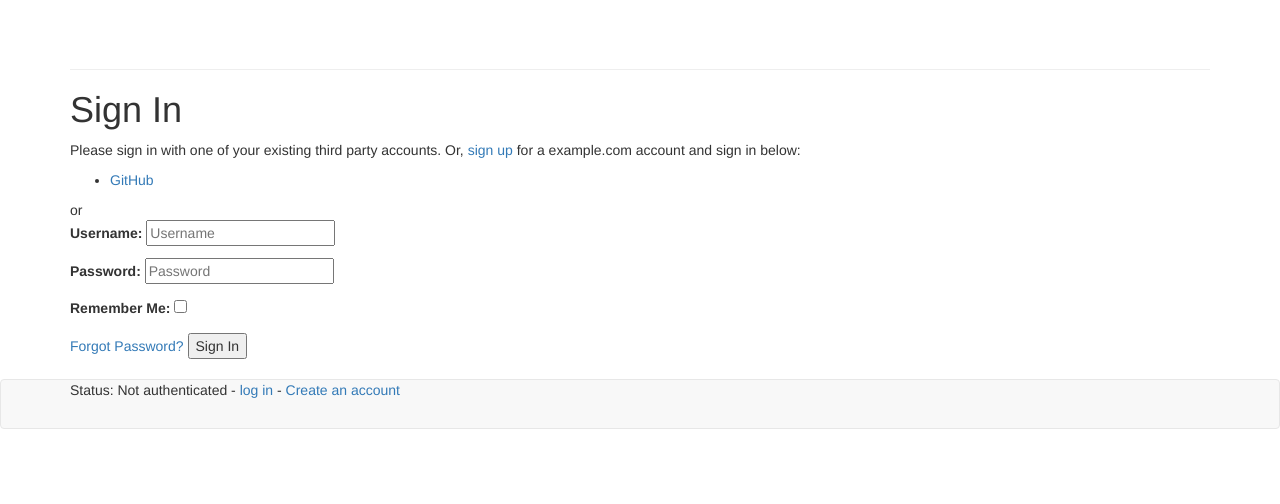
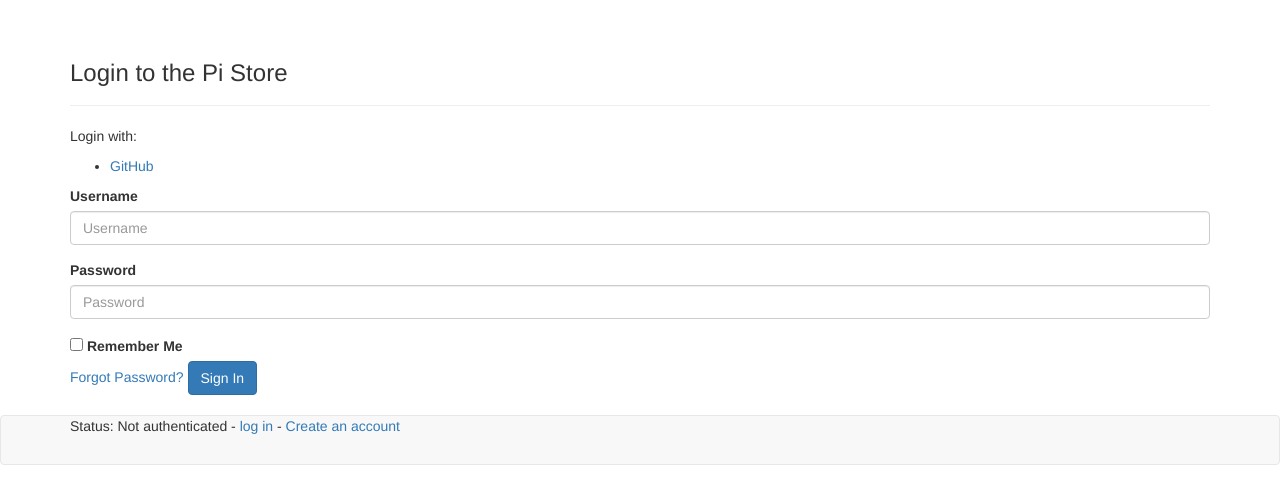
Before and after one commit to LinusS1/pi-store, a Django app: page /accounts/login/ in a window 1280 px wide. Shown: the part 51-555 px from the top of the page. Run offline with Django 3.2, Linux system fonts and the light colour scheme; some libraries are stand-ins or nearby versions.

Commit message:
Styled the account app

```diff
--- a/store/accounts/templates/account/email/email_confirmation_message.txt
+++ b/store/accounts/templates/account/email/email_confirmation_message.txt
@@ -1,8 +1,8 @@
-{% load account %}{% user_display user as user_display %}{% load i18n %}{% autoescape off %}{% blocktrans with site_name=current_site.name site_domain=current_site.domain %}Hello from {{ site_name }}!
+{% load account %}{% user_display user as user_display %}{% load i18n %}{% autoescape off %}{% blocktrans with site_name=current_site.name site_domain=current_site.domain %}Hello from the Pi Store!
 
 You're receiving this e-mail because user {{ user_display }} has given yours as an e-mail address to connect their account.
 
 To confirm this is correct, go to {{ activate_url }}
 {% endblocktrans %}{% endautoescape %}
-{% blocktrans with site_name=current_site.name site_domain=current_site.domain %}Thank you from {{ site_name }}!
+{% blocktrans with site_name=current_site.name site_domain=current_site.domain %}Thank you from the Pi Store!
 {{ site_domain }}{% endblocktrans %}
--- a/store/accounts/templates/account/email/email_confirmation_subject.txt
+++ b/store/accounts/templates/account/email/email_confirmation_subject.txt
@@ -1,4 +1,4 @@
 {% load i18n %}
 {% autoescape off %}
-{% blocktrans %}Please Confirm Your E-mail Address for Pi Store{% endblocktrans %}
+{% blocktrans %}[Pi Store] Please Confirm Your E-mail Address{% endblocktrans %}
 {% endautoescape %}
--- a/store/accounts/templates/account/email/password_reset_key_message.txt
+++ b/store/accounts/templates/account/email/password_reset_key_message.txt
@@ -1,4 +1,4 @@
-{% load i18n %}{% blocktrans with site_name=current_site.name site_domain=current_site.domain %}Hello from {{ site_name }}!
+{% load i18n %}{% blocktrans with site_name=current_site.name site_domain=current_site.domain %}Hello from the Pi Store!
 
 You're receiving this e-mail because you or someone else has requested a password for your user account.
 It can be safely ignored if you did not request a password reset. Click the link below to reset your password.{% endblocktrans %}
@@ -7,5 +7,5 @@
 
 {% if username %}{% blocktrans %}In case you forgot, your username is {{ username }}.{% endblocktrans %}
 
-{% endif %}{% blocktrans with site_name=current_site.name site_domain=current_site.domain %}Thank you for using {{ site_name }}!
+{% endif %}{% blocktrans with site_name=current_site.name site_domain=current_site.domain %}Thank you for using the Pi Store!
 {{ site_domain }}{% endblocktrans %}
--- a/store/accounts/templates/account/email/password_reset_key_subject.txt
+++ b/store/accounts/templates/account/email/password_reset_key_subject.txt
@@ -1,4 +1,4 @@
 {% load i18n %}
 {% autoescape off %}
-{% blocktrans %}Password Reset E-mail{% endblocktrans %}
+{% blocktrans %}[Pi Store] Password Reset E-mail{% endblocktrans %}
 {% endautoescape %}
--- a/store/accounts/templates/account/login.html
+++ b/store/accounts/templates/account/login.html
@@ -1,46 +1,46 @@
-{% extends "account/base.html" %}
+{% extends "downloadapp/base.html" %}
 
 {% load i18n %}
 {% load account socialaccount %}
+{% load bootstrap3 %}
 
-{% block head_title %}{% trans "Sign In" %}{% endblock %}
+{% block header %}
+	<h3>Login to the Pi Store</h3>
+
+{% endblock header %}
 
 {% block content %}
-
-<h1>{% trans "Sign In" %}</h1>
 
 {% get_providers as socialaccount_providers %}
 
 {% if socialaccount_providers %}
-<p>{% blocktrans with site.name as site_name %}Please sign in with one
-of your existing third party accounts. Or, <a href="{{ signup_url }}">sign up</a>
-for a {{ site_name }} account and sign in below:{% endblocktrans %}</p>
+
 
 <div class="socialaccount_ballot">
-
+  <p>Login with:</p>
   <ul class="socialaccount_providers">
     {% include "socialaccount/snippets/provider_list.html" with process="login" %}
   </ul>
-
-  <div class="login-or">{% trans 'or' %}</div>
 
 </div>
 
 {% include "socialaccount/snippets/login_extra.html" %}
 
 {% else %}
-<p>{% blocktrans %}If you have not created an account yet, then please
-<a href="{{ signup_url }}">sign up</a> first.{% endblocktrans %}</p>
+<p><a href="{{ signup_url }}">Create</a>a Pi Store account.</p>
 {% endif %}
 
-<form class="login" method="POST" action="{% url 'account_login' %}">
+<form class="login" method="POST" action="{% url 'account_login' %}" class="form">
   {% csrf_token %}
-  {{ form.as_p }}
+  {% bootstrap_form form %}
+
   {% if redirect_field_value %}
   <input type="hidden" name="{{ redirect_field_name }}" value="{{ redirect_field_value }}" />
   {% endif %}
-  <a class="button secondaryAction" href="{% url 'account_reset_password' %}">{% trans "Forgot Password?" %}</a>
-  <button class="primaryAction" type="submit">{% trans "Sign In" %}</button>
+  {% buttons %}
+  <a class="button secondaryAction" role="button" href="{% url 'account_reset_password' %}">{% trans "Forgot Password?" %}</a>
+  <button class="btn btn-primary" role="button" type="submit">{% trans "Sign In" %}</button>
+  {% endbuttons %}
 </form>
 
 {% endblock %}
--- a/store/accounts/templates/account/password_reset_done.html
+++ b/store/accounts/templates/account/password_reset_done.html
@@ -3,7 +3,7 @@
 {% load i18n %}
 {% load account %}
 
-{% block head_title %}{% trans "Password Reset" %}{% endblock %}
+{% block header %}<h3>Password Reset</h3>{% endblock header %}
 
 {% block content %}
     <h1>{% trans "Password Reset" %}</h1>
@@ -12,5 +12,5 @@
     {% include "account/snippets/already_logged_in.html" %}
     {% endif %}
 
-    <p>{% blocktrans %}We have sent you an e-mail. Please contact us if you do not receive it within a few minutes.{% endblocktrans %}</p>
+    <p>We have sent you an e-mail with a link for you to reset your password.</p>
 {% endblock %}
--- a/store/accounts/templates/account/password_reset_from_key_done.html
+++ b/store/accounts/templates/account/password_reset_from_key_done.html
@@ -1,9 +1,8 @@
 {% extends "account/base.html" %}
 
 {% load i18n %}
-{% block head_title %}{% trans "Change Password" %}{% endblock %}
+{% block header %}<h3>Password Reset Done</h3>{% endblock header %}
 
 {% block content %}
-    <h1>{% trans "Change Password" %}</h1>
     <p>{% trans 'Your password is now changed.' %}</p>
 {% endblock %}
--- a/store/accounts/templates/account/verification_sent.html
+++ b/store/accounts/templates/account/verification_sent.html
@@ -1,12 +1,12 @@
 {% extends "account/base.html" %}
+{% load bootstrap3 %}
 
 {% load i18n %}
 
-{% block head_title %}{% trans "Verify Your E-mail Address" %}{% endblock %}
+{% block head_title %}<h3>Email Sent</h3>{% endblock %}
 
 {% block content %}
-    <h1>{% trans "Verify Your E-mail Address" %}</h1>
 
-    <p>{% blocktrans %}We have sent an e-mail to you for verification. Follow the link provided to finalize the signup process. Please contact us if you do not receive it within a few minutes.{% endblocktrans %}</p>
+    <p>{% blocktrans %}We have sent an e-mail to you for verification. Follow the link provided to finalize the signup process.{% endblocktrans %}</p>
 
 {% endblock %}
```
Also changed, not shown: store/accounts/templates/account/account_inactive.html (+6 -7 lines), store/accounts/templates/account/email_confirm.html (+4 -3 lines), store/accounts/templates/account/password_reset.html (+10 -7 lines), store/accounts/templates/account/password_reset_from_key.html (+5 -3 lines), store/accounts/templates/account/signup.html (+8 -10 lines).
